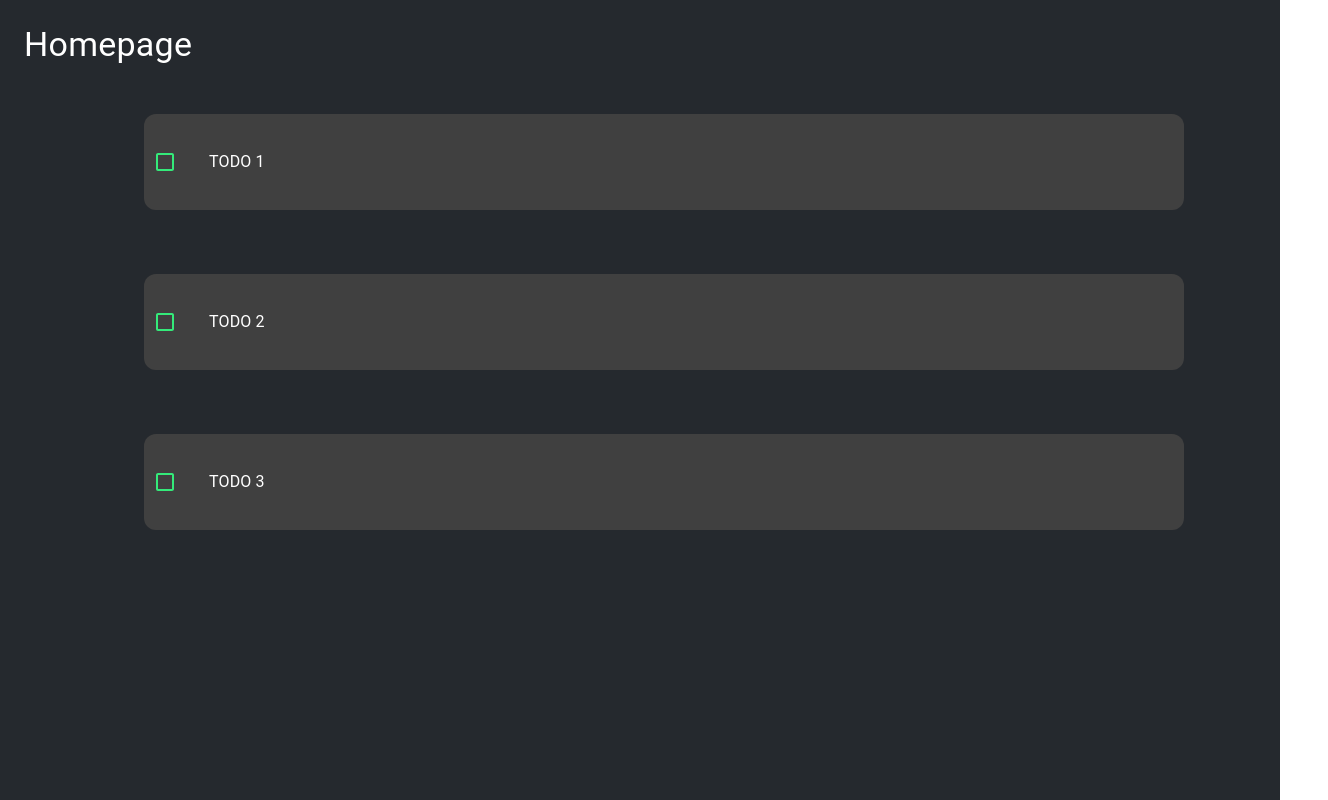
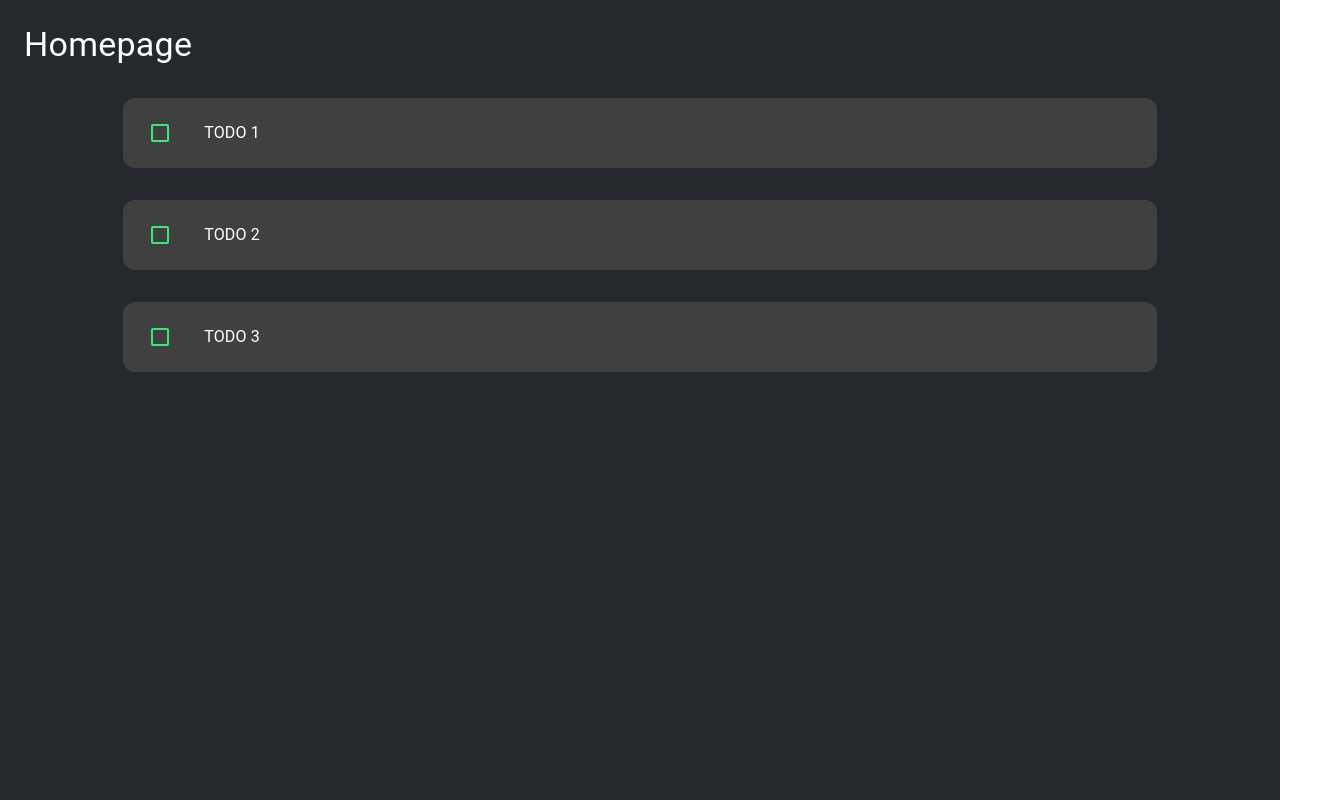
Before and after one commit to monkin77/expo-qr-reader-app, a React (Create React App) app in the folder pwa-qr-reader/: page / in a window 1280 px wide. Shown: the whole page, 1328 px wide, since content can reach past the window. Built offline with nearby package versions, Linux system fonts and the light colour scheme.

Commit message:
Add: update homepage

```diff
--- a/pwa-qr-reader/src/pages/Homepage.jsx
+++ b/pwa-qr-reader/src/pages/Homepage.jsx
@@ -34,7 +34,8 @@ const Homepage = () => {
     };
 
     return (
-        <Box sx={{ width: "100%", height: "100%", padding: 3 }}>
+        <Box sx={{ width: "100%", height: "100%" }}>
+            <Box sx={{ padding: 3 }}>
                 <Typography variant="h4" color="white" sx={{ marginBottom: 3 }}>
                     Homepage
                 </Typography>
@@ -50,9 +51,10 @@ const Homepage = () => {
                                             flexDirection: "row",
                                             alignItems: "center",
                                             width: "80%",
-                                        height: 80,
-                                        margin: 3,
-                                        padding: 1,
+                                            height: 70,
+                                            margin: 1,
+                                            paddingLeft: 3,
+                                            paddingRight: 3,
                                             marginLeft: "auto",
                                             marginRight: "auto",
                                             backgroundColor: "#404040",
@@ -78,7 +80,9 @@ const Homepage = () => {
                                                 height: "100%",
                                                 alignItems: "center",
                                             }}
-                                        className={classes.todoTextContainer}
+                                            className={
+                                                classes.todoTextContainer
+                                            }
                                         >
                                             <Typography
                                                 sx={{
@@ -96,6 +100,7 @@ const Homepage = () => {
                     </Grid>
                 </Box>
             </Box>
+        </Box>
     );
 };
 
```
Lines whose indentation alone changed are shown as unchanged.
